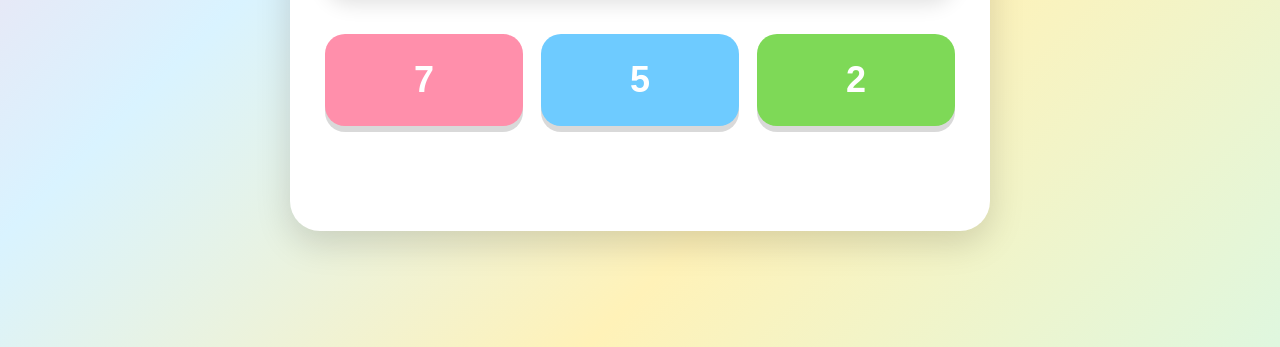
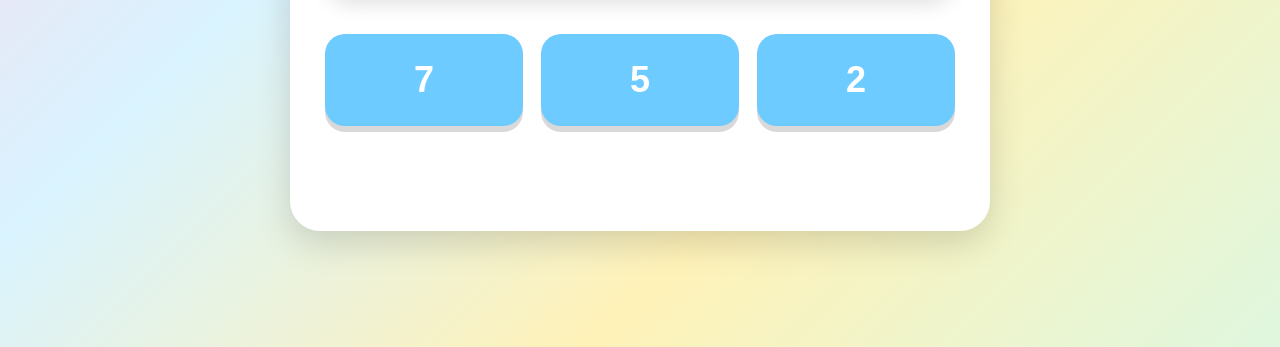
Before and after one commit to alvertaorlandia/Subtraction-Game, a plain HTML site: page index.html in a window 1280 px wide. Both pictures are taken after a click on the button "🚀 START". Shown: the part 453-800 px from the top of the page. Drawn offline with Linux system fonts and the light colour scheme.

Commit message:
Update index.html

```diff
--- a/index.html
+++ b/index.html
@@ -119,16 +119,8 @@ h1 {
   box-shadow: 0 6px 0 rgba(0,0,0,0.15);
 }
 
-.answer:nth-child(1) {
-  background: #ff8fab;
-}
-
-.answer:nth-child(2) {
+.answer {
   background: #6ecbff;
-}
-
-.answer:nth-child(3) {
-  background: #7ed957;
 }
 
 .answer:hover {
```
